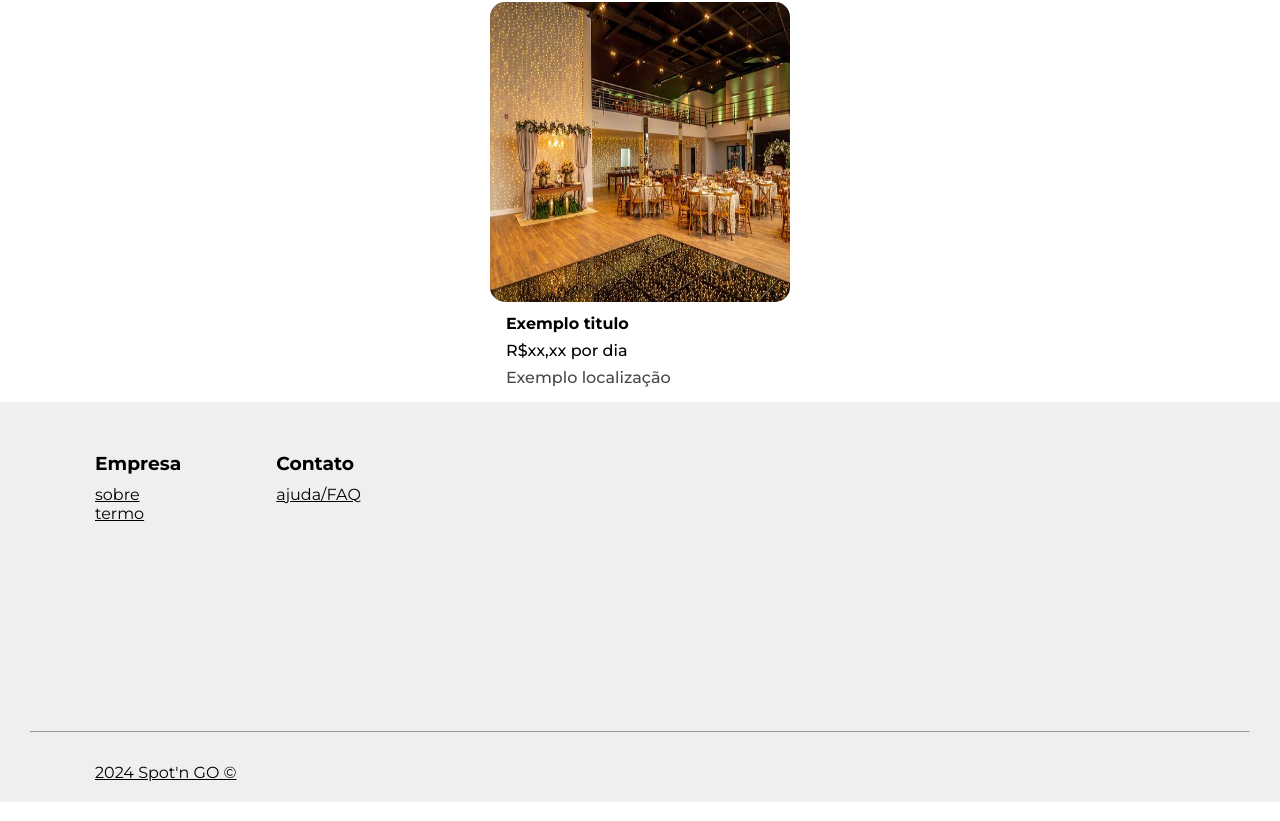
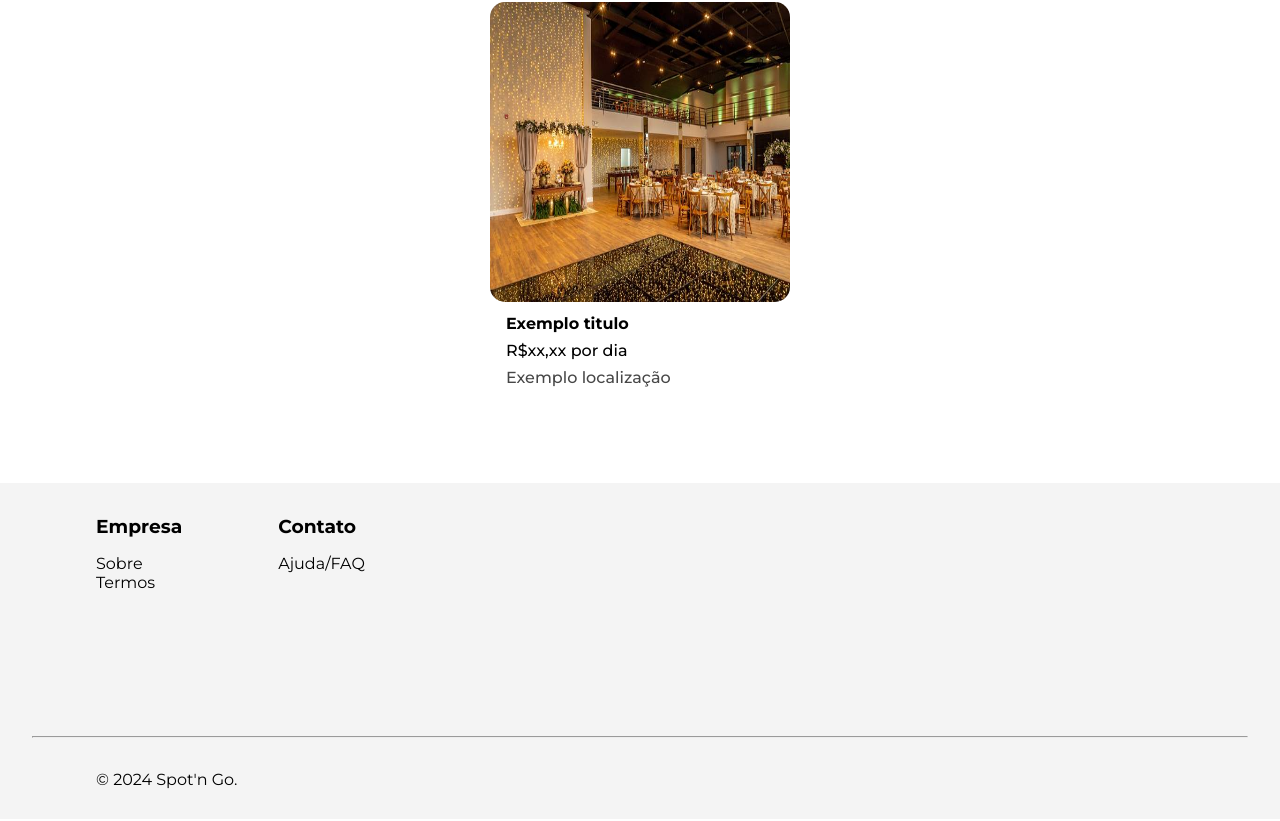
Before and after one commit to Hackathon-spotngo-2024/HackathonIFC2024-frontend, a Vue app: page / in a window 1280 px wide. Shown: the part 2722-3543 px from the top of the page. Built offline with nearby package versions, Linux system fonts and the light colour scheme.

Commit message:
Feat #18: Organizar tags e espaçamentos do RodapeComponent

```diff
--- a/src/assets/main.css
+++ b/src/assets/main.css
@@ -1,6 +1,6 @@
 /* Fonte principal */
 @import url('https://fonts.googleapis.com/css2?family=Montserrat:ital,wght@0,100..900;1,100..900&display=swap');
-/* Cores */
+/* Cores e fontes*/
 :root {
     --cor-principal: rgba(77, 115, 93, 1);
     --search-bar-fill: rgb(244, 244, 244);
@@ -8,6 +8,7 @@
     --cor-principal-hover: rgb(67, 102, 82);
     --cor-linha-divisoria: rgba(203, 203, 203, 1);
     --cor-fonte-loc: rgb(71, 71, 71);
+    --fonte-principal: 'Montserrat'
 }
 
 * {
--- a/src/components/RodapeComponent.vue
+++ b/src/components/RodapeComponent.vue
@@ -1,76 +1,73 @@
-<script setup>
-
-</script>
-
+<script setup></script>
 
 <template>
-    <footer class="rodape">
+  <div class="rodape">
     <div class="info">
-
       <div class="empresa">
         <h3>Empresa</h3>
-                <div class="links">
-                    <p class="sobre">sobre<a href="sobre"></a></p>
-                    <p>termo <a href="termo"></a></p>
+        <div class="links" id="links-empresa">
+          <a class="sobre">Sobre</a>
+          <a class="termos">Termos</a>
         </div>
       </div>
-            <div class="contato">
+      <div class="contato" id="links-contato">
         <h3>Contato</h3>
         <div class="links">
-                    <p class="contato"> ajuda/FAQ <a href="ajuda"></a></p>
+          <a class="contato">Ajuda/FAQ</a>
         </div>
       </div>
     </div>
     <div class="linha">
-            <hr>
+      <hr />
     </div>
     <div>
-            <p class="mensagemFinal">2024 Spot'n GO &copy;</p>
+      <p class="copyright">&copy; 2024 Spot'n Go.</p>
     </div>
-    </footer>
+  </div>
 </template>
 
 <style scoped>
 .rodape {
-    background-color: rgba(239, 239, 239, 1);
-    color: #000000;
-    padding: 50px 0;
-    position: relative;
-    bottom: 0;
+  display: flex;
+  flex-direction: column;
+  background-color: var(--search-bar-fill);
   width: 100%;
-    height: 300px;
-    margin-top: 15px;
+  height: 21rem;
+  margin-top: 6rem;
+}
+
+.links {
+  display: flex;
+  flex-direction: column;
 }
 
 .info {
-    margin-left: 95px;
+  margin: 2rem 0 0 6rem;
   display: flex;
-    gap: 95px;
-    font-family: "Montserrat";
+  gap: 6rem;
+  font-family: 'Montserrat';
 }
 
 h3 {
-    margin-bottom: 10px;
+  margin-bottom: 1rem;
 }
 
-p {
-    font-family: "Montserrat";
+a {
+  font-family: 'Montserrat';
+  text-decoration: none;
+  cursor: pointer;
+}
+
+a:hover {
   text-decoration: underline;
 }
 
-p:hover {
-    text-decoration: none;
+.linha {
+  margin: 9rem 2rem 0 2rem;
 }
 
-.linha{
-margin-left: 30px;
-margin-right: 30px;
-margin-top: 208px;
-}
-
-.mensagemFinal{
-    font-family: "Montserrat";
-    margin-top: 30px;
-    margin-left: 95px;
+.copyright {
+  font-family: var(--fonte-principal);
+  margin: 2rem 0 2rem 6rem;
 }
 </style>
```
Lines whose indentation alone changed are shown as unchanged.
